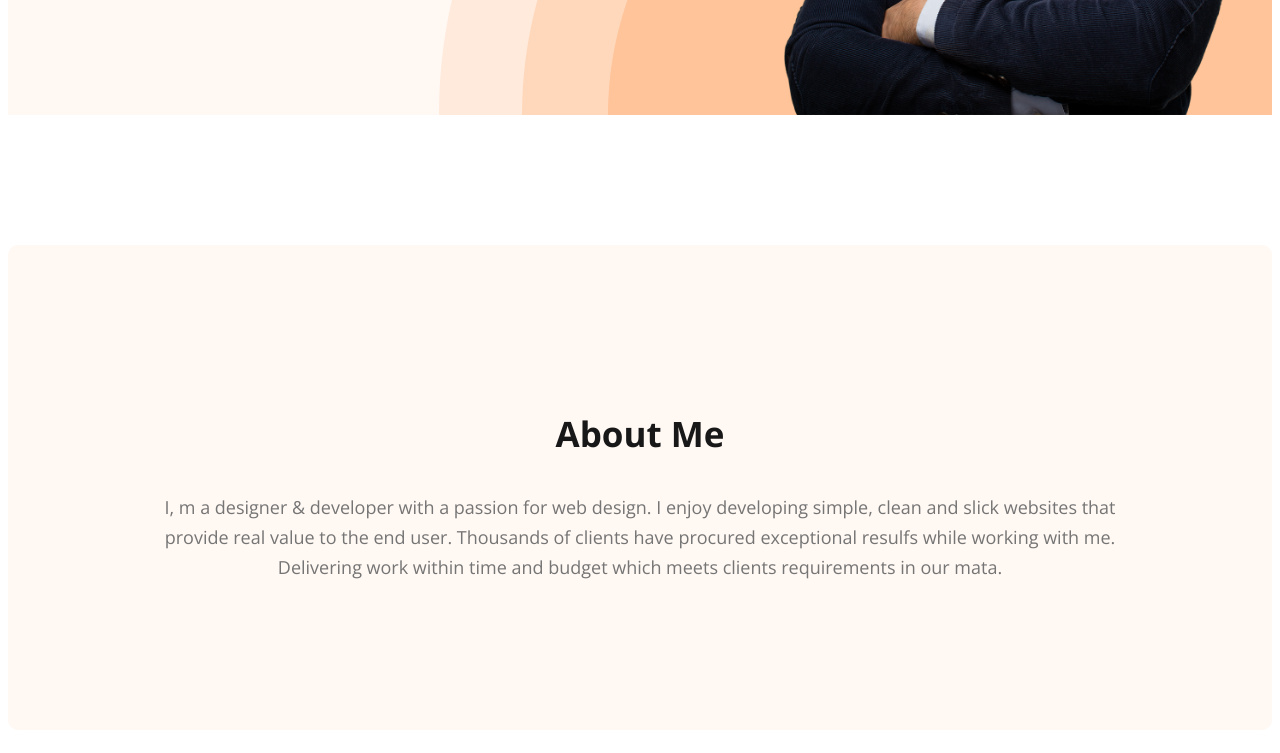
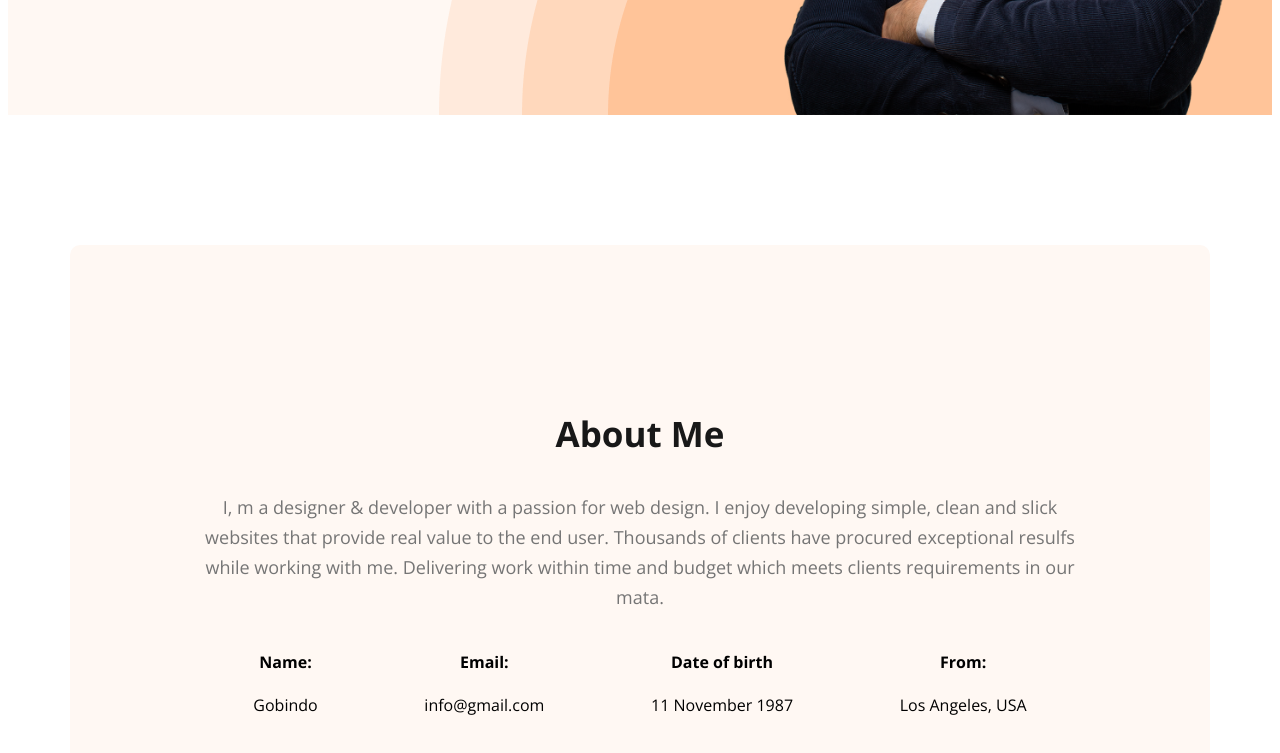
Before and after one commit to iamgobindosarkar/gobindo-sarkar-portfolio, a plain HTML site: page index.html in a window 1280 px wide. Shown: the part 653-1406 px from the top of the page. Drawn offline with nearby package versions, Linux system fonts and the light colour scheme.

Commit message:
about section added

```diff
--- a/index.html
+++ b/index.html
@@ -37,6 +37,24 @@
             <p class="section-description">
                 I, m a designer & developer with a passion for web design. I enjoy developing simple, clean and slick websites that provide real value to the end user. Thousands of clients have procured exceptional resulfs while working with me. Delivering work within time and budget which meets clients requirements in our mata.
             </p>
+            <div class="about-info-container">
+                <div class="about-info">
+                    <h4 class="info-title">Name:</h4>
+                    <p class="info-description">Gobindo</p>
+                </div>
+                <div class="about-info">
+                    <h4 class="info-title">Email:</h4>
+                    <p class="info-description">info@gmail.com</p>
+                </div>
+                <div class="about-info">
+                    <h4 class="info-title">Date of birth</h4>
+                    <p class="info-description">11 November 1987</p>
+                </div>
+                <div class="about-info">
+                    <h4 class="info-title">From:</h4>
+                    <p class="info-description">Los Angeles, USA</p>
+                </div>
+            </div>
         </section>
     </main>
     <footer></footer>
--- a/style/portfolio.css
+++ b/style/portfolio.css
@@ -86,6 +86,10 @@ nav a{
 }
 
 /* Main Section Style */
+main{
+    max-width: 1140px;
+    margin: 0 auto;
+}
 /* About Section Style */
 .about{
     padding: 130px;
@@ -93,3 +97,10 @@ nav a{
     background: #FFF8F3;
     margin: 130px 0;
 }
+.about-info-container{
+    display: flex;
+    justify-content: space-around;
+}
+.about-info{
+    text-align: center;
+}
```
